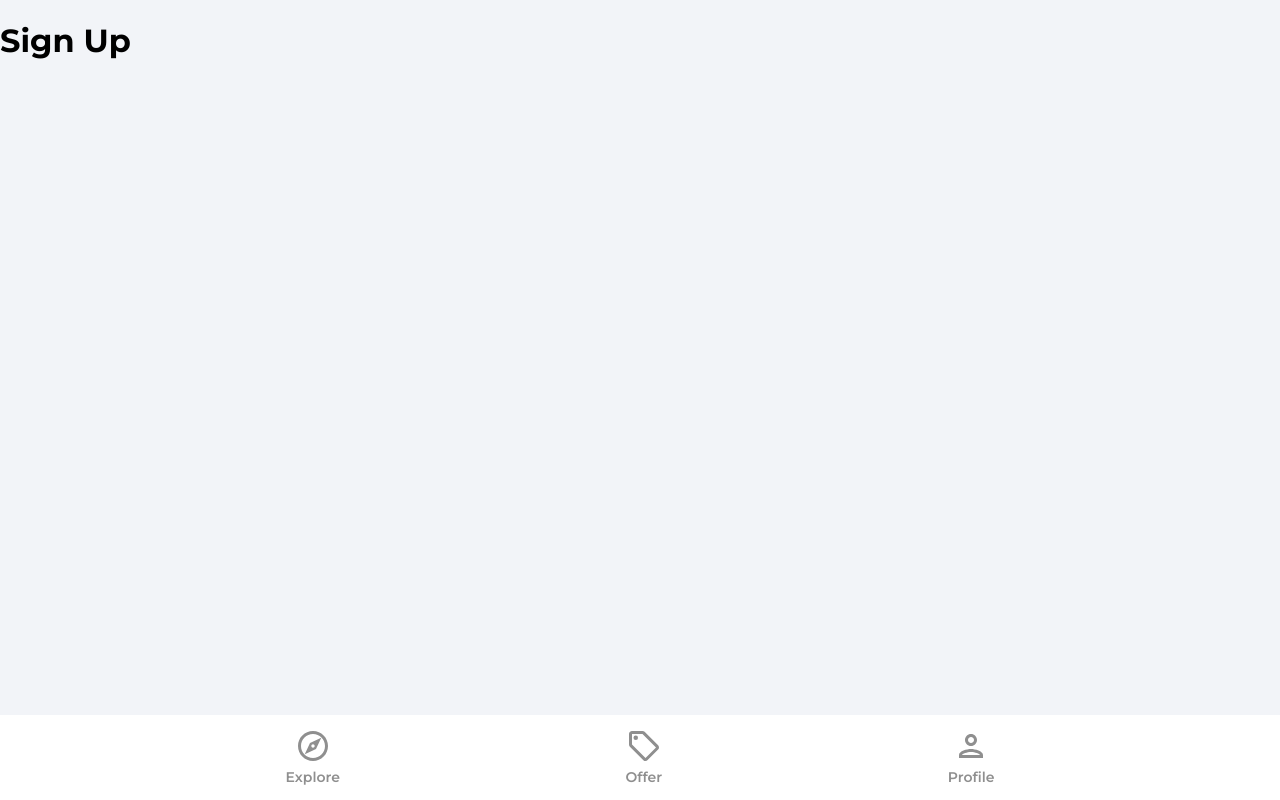
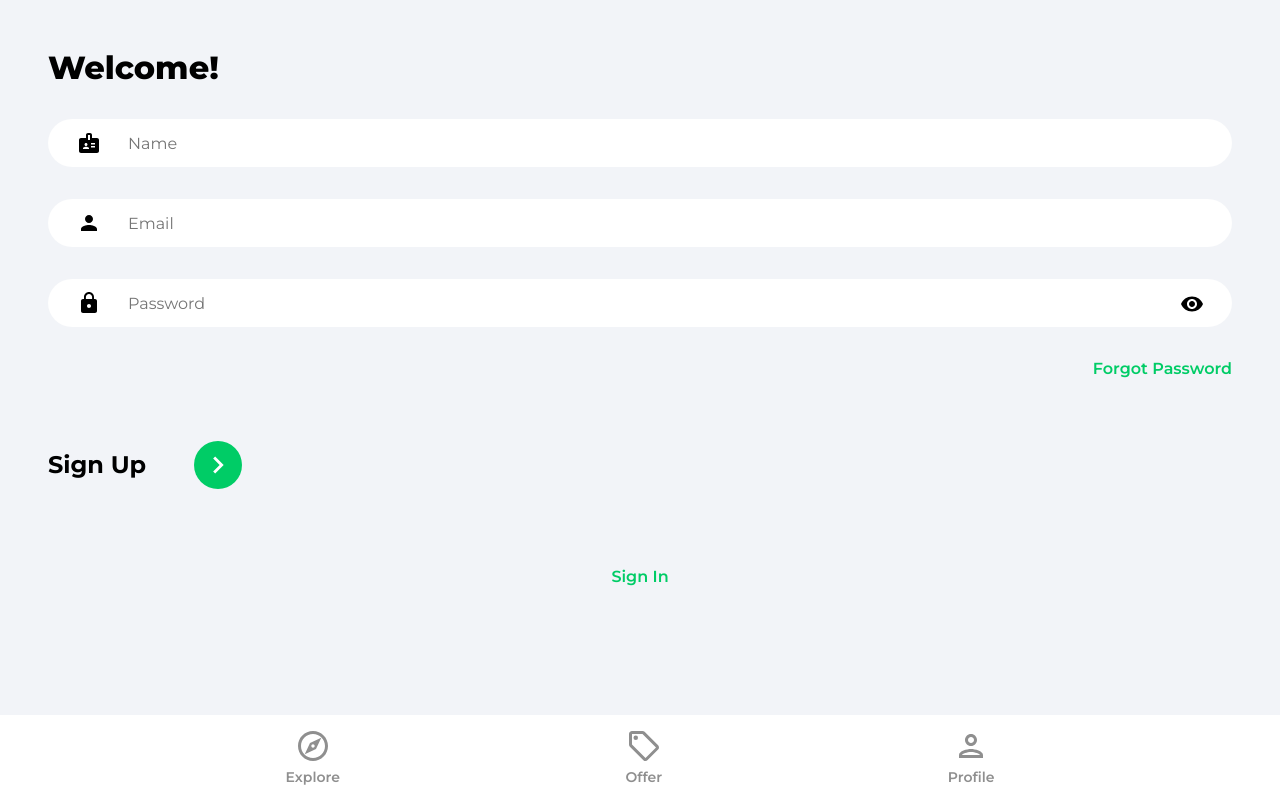
Before and after one commit to Elijah80/house-marketplace, a React (Create React App) app: page /sign-up in a window 1280 px wide. Built offline with nearby package versions, Linux system fonts and the light colour scheme.

Commit message:
Created SignIn and SignUp pages.
Added basic structure to SignIn and SignUp pages.

```diff
--- a/src/pages/SignIn.jsx
+++ b/src/pages/SignIn.jsx
@@ -1,11 +1,79 @@
-import React from 'react'
+import React, { useState } from 'react'
+import { Link, useNavigate } from 'react-router-dom'
+import { ReactComponent as ArrowRightIcon } from '../assets/svg/keyboardArrowRightIcon.svg'
+import visibilityIcon from '../assets/svg/visibilityIcon.svg'
 
 function SignIn() {
-  return (
-    <div>
-      <h1>Sign In</h1>
-    </div>
-  )
+	const [showPassword, setShowPassword] = useState(false)
+	const [formData, setFormData] = useState({
+		email: '',
+		password: '',
+	})
+	const { email, password } = formData
+
+	const navigate = useNavigate()
+
+	const onChange = e => {
+    setFormData((prevState) => ({
+      ...prevState,
+      [e.target.id]: e.target.value
+    }))
+  }
+
+	return (
+		<>
+			<div className='pageContainer'>
+				<header>
+					<p className='pageHeader'>Welcome Back!</p>
+				</header>
+
+				<form>
+					<input
+						type='email'
+						className='emailInput'
+						placeholder='Email'
+						id='email'
+						value={email}
+						onChange={onChange}
+					/>
+
+					<div className='passwordInputDiv'>
+						<input
+							type={showPassword ? 'text' : 'password'}
+							className='passwordInput'
+							placeholder='Password'
+							id='password'
+							value={password}
+							onChange={onChange}
+						/>
+
+						<img
+							src={visibilityIcon}
+							alt='show password'
+							className='showPassword'
+							onClick={() => setShowPassword(prevState => !prevState)}
+						/>
+					</div>
+
+					<Link to='/forgot-password' className='forgotPasswordLink'>
+						Forgot Password
+					</Link>
+
+					<div className='signInBar'>
+						<p className='signInText'>Sign In</p>
+						<button className='signInButton'>
+							<ArrowRightIcon fill='#fff' width='34px' height='34px' />
+						</button>
+					</div>
+				</form>
+
+				{/* Google OAuth Component */}
+				<Link to='/sign-up' className='registerLink'>
+					Sign Up
+				</Link>
+			</div>
+		</>
+	)
 }
 
 export default SignIn
--- a/src/pages/SignUp.jsx
+++ b/src/pages/SignUp.jsx
@@ -1,11 +1,89 @@
-import React from 'react'
+import React, { useState } from 'react'
+import { Link, useNavigate } from 'react-router-dom'
+import { ReactComponent as ArrowRightIcon } from '../assets/svg/keyboardArrowRightIcon.svg'
+import visibilityIcon from '../assets/svg/visibilityIcon.svg'
 
 function SignUp() {
-  return (
-    <div>
-      <h1>Sign Up</h1>
-    </div>
-  )
+	const [showPassword, setShowPassword] = useState(false)
+	const [formData, setFormData] = useState({
+    name: '',
+		email: '',
+		password: '',
+	})
+	const { name,email, password } = formData
+
+	const navigate = useNavigate()
+
+	const onChange = e => {
+    setFormData((prevState) => ({
+      ...prevState,
+      [e.target.id]: e.target.value
+    }))
+  }
+
+	return (
+		<>
+			<div className='pageContainer'>
+				<header>
+					<p className='pageHeader'>Welcome!</p>
+				</header>
+
+				<form>
+        <input
+						type='text'
+						className='nameInput'
+						placeholder='Name'
+						id='name'
+						value={name}
+						onChange={onChange}
+					/>
+
+					<input
+						type='email'
+						className='emailInput'
+						placeholder='Email'
+						id='email'
+						value={email}
+						onChange={onChange}
+					/>
+
+					<div className='passwordInputDiv'>
+						<input
+							type={showPassword ? 'text' : 'password'}
+							className='passwordInput'
+							placeholder='Password'
+							id='password'
+							value={password}
+							onChange={onChange}
+						/>
+
+						<img
+							src={visibilityIcon}
+							alt='show password'
+							className='showPassword'
+							onClick={() => setShowPassword(prevState => !prevState)}
+						/>
+					</div>
+
+					<Link to='/forgot-password' className='forgotPasswordLink'>
+						Forgot Password
+					</Link>
+
+					<div className='signUpBar'>
+						<p className='signUpText'>Sign Up</p>
+						<button className='signUpButton'>
+							<ArrowRightIcon fill='#fff' width='34px' height='34px' />
+						</button>
+					</div>
+				</form>
+
+				{/* Google OAuth Component */}
+				<Link to='/sign-in' className='registerLink'>
+					Sign In
+				</Link>
+			</div>
+		</>
+	)
 }
 
 export default SignUp
```
